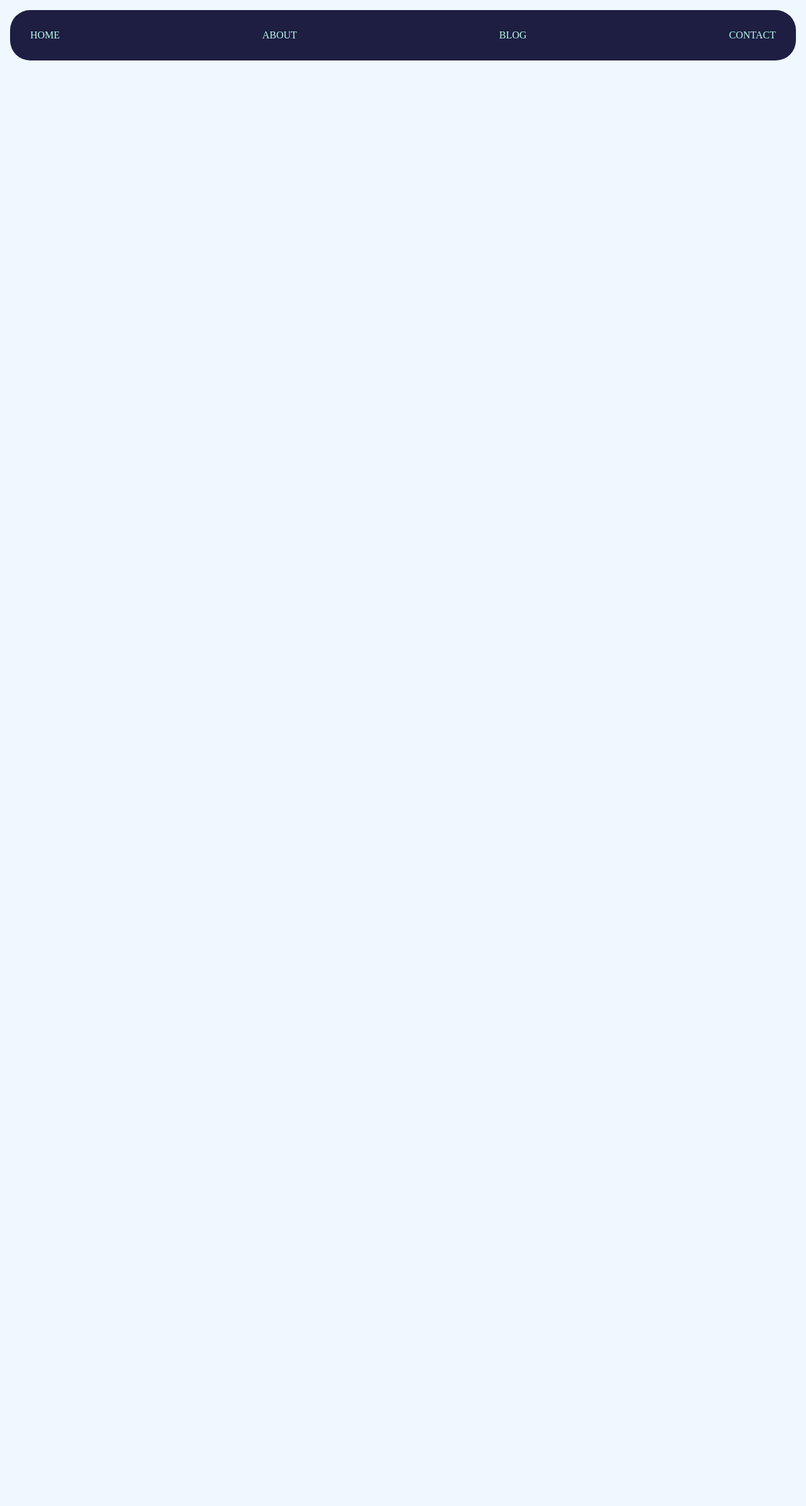
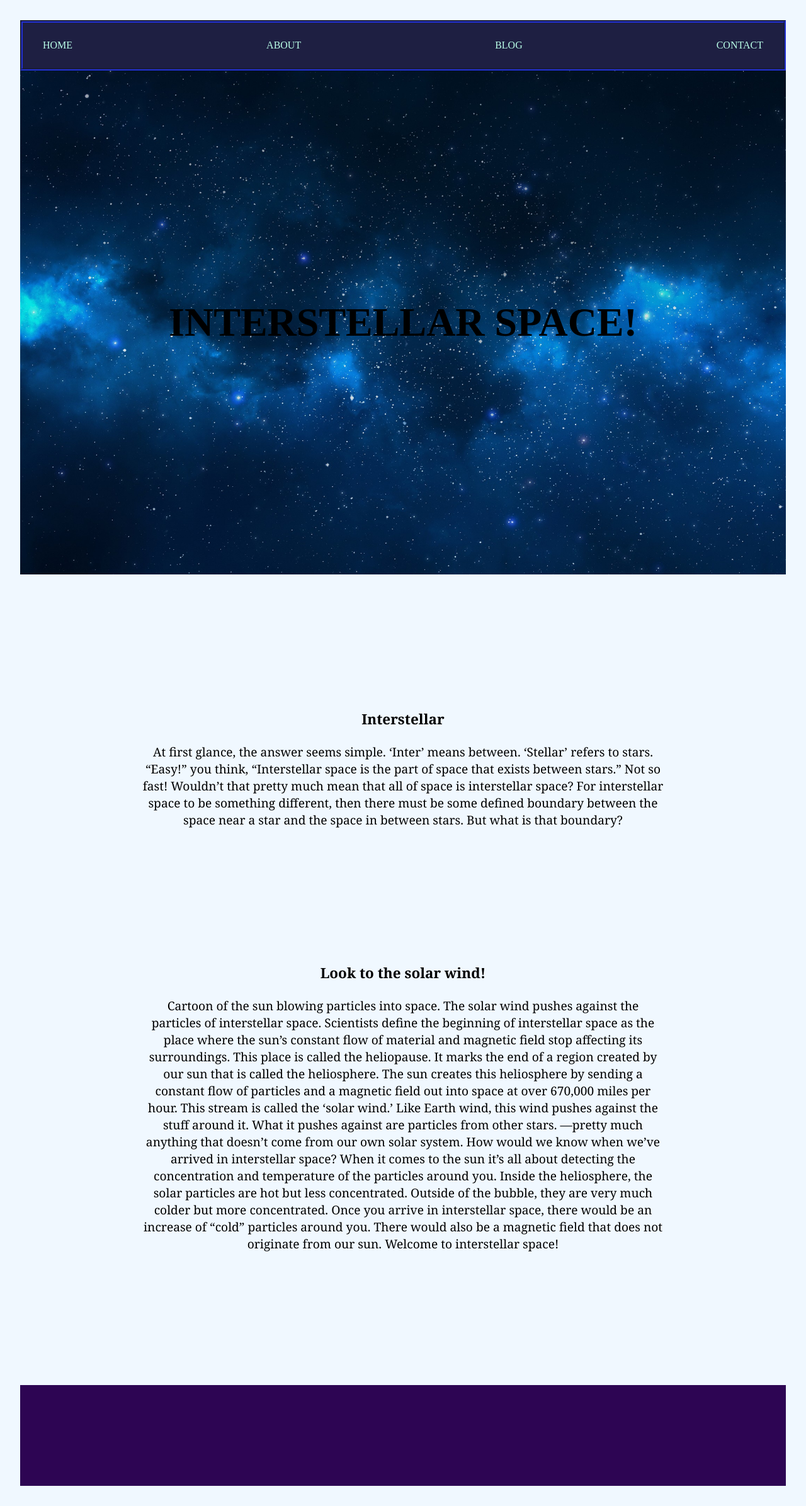
Before and after one commit to TharikH/web-templates, a PHP site: page / in a window 1280 px wide. Shown: the whole page at 63% size. Before the commit the page ends 96 px from the top, so only its background shows below. Run offline with PHP 8.4, Linux system fonts and the light colour scheme.

Commit message:
started other templates

```diff
--- a/wesite1/index.css
+++ b/wesite1/index.css
@@ -1,15 +1,20 @@
 *{
     box-sizing: border-box;
 }
+
+/*body*/
 body{
     background-color: aliceblue;
-    width: 100vw;
     height: auto;
     display: grid;
     grid-template-rows: 10vh auto;
     margin: 0;
-    padding: 1em;
+    padding: 2em;
 }
+
+
+/* navigation bar*/
+
 .nav-bar{
     background-color: rgb(7, 7, 46);
     position: sticky;
@@ -19,9 +24,23 @@
     text-align: center;
     align-items: center;
     padding: 2em;
-    border-radius: 2em;
+    border: 0.3em rgb(8, 16, 122) groove;
+    /* border-radius: 2em; */
     opacity: 0.9;
+    top:     0;
 }
+
+/*when screen normal*/
+.nav-element a{
+    text-decoration: none;
+    color: rgb(180, 255, 230);
+    cursor: pointer;
+}
+.nav-element:hover{
+    transform: scale(1.2);
+}
+
+/*for small screen*/
 .nav-button{
     display: none;
     position: relative;
@@ -110,4 +129,64 @@
     .nav-element{
         display: none;
     }
+    .img-div{
+        border: none;
+        height: 50vh;
+    }
+    .img-div{
+        border-radius: 0;
+    }
+    .content-div{
+        padding: 0;
+    }
+    .content-div p{
+        padding: 0;
+    }
 }
+
+/*image and title*/
+.container{
+    /* background-color: aqua; */
+    width: 100%;
+}
+.img-div{
+    background-image: url("img2.jpg");
+    background-repeat: no-repeat;
+    background-size: cover;
+    height: 100vh;
+    width: 100%;
+    /* border-radius: 1em; */
+    border: none;
+    align-items: center;
+    align-content: center;
+    display: flex;
+    text-align: center;
+    justify-content: center;
+}
+.img-div h1{
+    color: rgb(107, 188, 255);
+    font-weight: bolder;
+    font-size: calc(5vw);
+
+
+
+}
+/*content divs*/
+
+.content-div{
+    justify-content:center;
+    padding: 5em 10em;
+    font-size: larger;
+    text-align: center;
+    gap: 5%;
+    font-family: Georgia, 'Times New Roman', Times, serif;
+
+}
+.content-div p{
+    padding: 2em;
+}
+.footer{
+    height: 20vh;
+    width: auto;
+    background-color: rgb(45, 5, 83);
+}
--- a/wesite1/index.html
+++ b/wesite1/index.html
@@ -44,13 +44,52 @@
             </div>
         </div>
     </div>
-    <!-- <div class="container">
+    <div class="container">
         <div class="img-div">
-            <img src="im.jpg" alt="" srcset="">
+            <h1></h1>
         </div>
         <div class="content-div">
+            <p>
+                <h3>Interstellar</h3>
+                At first glance, the answer seems simple. ‘Inter’ means between. ‘Stellar’ refers to stars. “Easy!” you
+                think, “Interstellar space is the part of space that exists between stars.”
 
-        </div> -->
+                Not so fast! Wouldn’t that pretty much mean that all of space is interstellar space?
+
+                For interstellar space to be something different, then there must be some defined boundary between the
+                space near a star and the space in between stars. But what is that boundary?
+            </p>
+            <p>
+                <h3>Look to the solar wind!</h3>
+                Cartoon of the sun blowing particles into space.
+                The solar wind pushes against the particles of interstellar space.
+
+                Scientists define the beginning of interstellar space as the place where the sun’s constant flow of
+                material and magnetic field stop affecting its surroundings. This place is called the heliopause. It
+                marks the end of a region created by our sun that is called the heliosphere.
+
+                The sun creates this heliosphere by sending a constant flow of particles and a magnetic field out into
+                space at over 670,000 miles per hour. This stream is called the ‘solar wind.’
+
+                Like Earth wind, this wind pushes against the stuff around it. What it pushes against are particles from
+                other stars. —pretty much anything that doesn’t come from our own solar system.
+
+
+                How would we know when we’ve arrived in interstellar space?
+                When it comes to the sun it’s all about detecting the concentration and temperature of the particles
+                around you.
+
+                Inside the heliosphere, the solar particles are hot but less concentrated. Outside of the bubble, they
+                are very much colder but more concentrated.
+
+                Once you arrive in interstellar space, there would be an increase of “cold” particles around you. There
+                would also be a magnetic field that does not originate from our sun. Welcome to interstellar space!
+            </p>
+        </div>
+
+        <footer class="footer">
+
+        </footer>
     </div>
 
 
--- a/wesite1/index.js
+++ b/wesite1/index.js
@@ -4,4 +4,22 @@
         $(".nav-button-table").slideToggle("slow");
         menu.toggleClass("animate");
         });
-    });
+    animate_image(".img-div h1","INTERSTELLAR SPACE!",0,100);
+});
+
+function animate_image(target, message, index, interval)
+  {
+    if (index < message.length)
+    {
+      $(target).append(message[index++]);
+      setTimeout(function () { animate_image(target, message, index, interval); }, interval);
+    }else{
+        $(target).css("color", "black");
+        setTimeout(()=>{
+        index=0;
+        $(target).css("color", "rgb(107, 188, 255)");
+        $(target).text('');
+        animate_image(target, message, index, interval);
+        },2000);
+    }
+  }
```
Also changed, not shown: other parts of wesite1/index.css (+24 -24 lines), wesite2/index.html (added, +45 -0 lines), wesite1/img1.jpg, wesite1/img2.jpeg (added), wesite1/img2.jpg, wesite2/index.css (added), wesite2/index.js (added).
